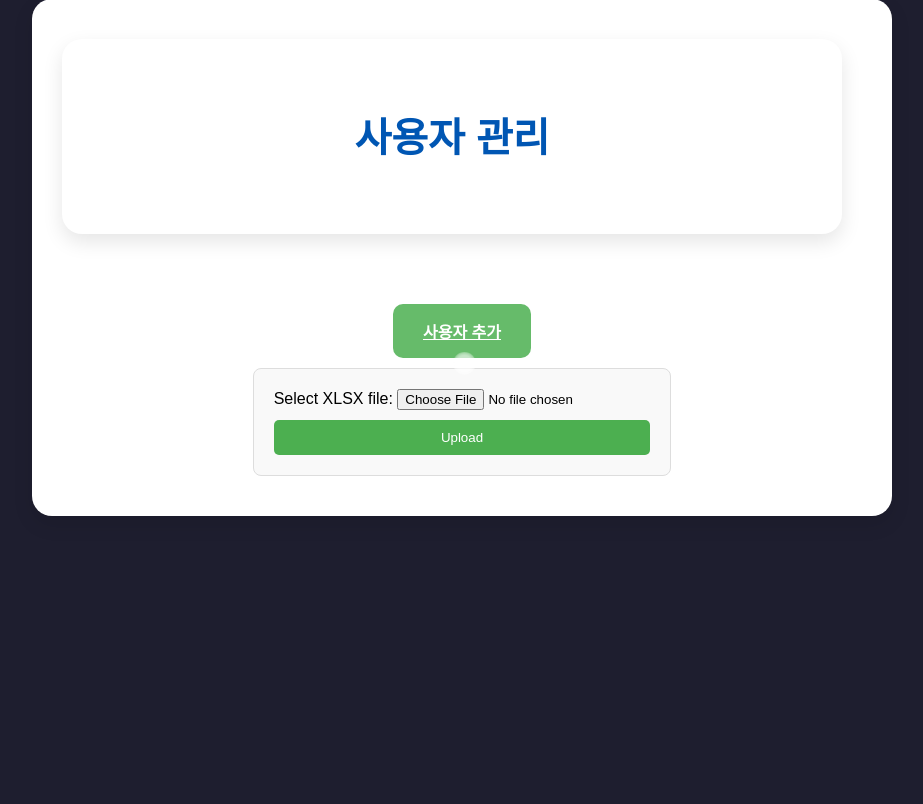
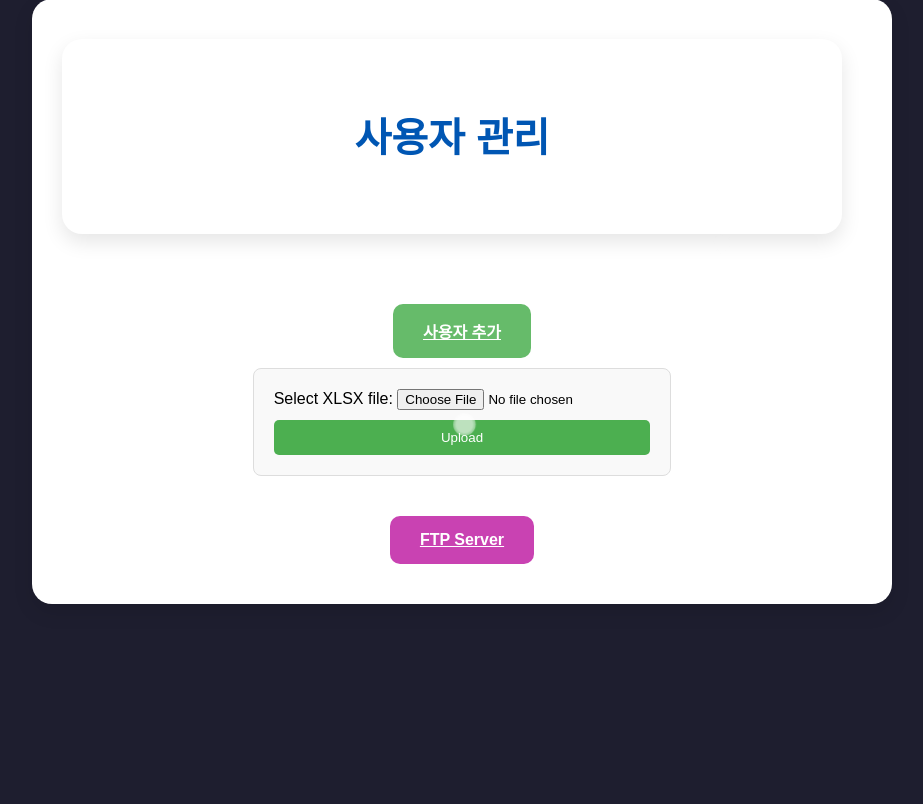
Before and after one commit to yunkijung/sk-python-group, a Flask app: page /admin in a window 1280 px wide. Shown: the part 51-855 px from the top of the page, without its empty margins (178-1101 px from the left). Run offline with Flask 3, Linux system fonts and the light colour scheme; data that the repository does not hold is empty.

Commit message:
ftp server function and page added

```diff
--- a/app.py
+++ b/app.py
@@ -10,11 +10,14 @@ from utils.slack import send_to_slack, send_to_slack_with_file, send_to_slack_fo
 from utils.email import send_certificate_email, send_notification_email
 import pandas as pd
 from werkzeug.utils import secure_filename
+import ftplib
 
 load_dotenv()
 
 SLACK_CHANNEL = os.getenv("SLACK_CHANNEL")
-
+FTP_ID = os.getenv("FTP_ID")
+FTP_PW = os.getenv("FTP_PW")
+FTP_HOST = os.getenv("FTP_HOST")
 app = Flask(__name__)
 app.secret_key = os.urandom(24)
 
@@ -269,12 +272,54 @@ def upload_xlsx():
 
             send_to_slack_for_xlsx(SLACK_CHANNEL, file_path)
 
+            hostname = FTP_HOST
+            ftp = ftplib.FTP(hostname)
+            ftp.login(FTP_ID, FTP_PW)
+
+            with open(file_path, 'rb') as f:
+                ftp.storbinary('STOR ' + filename, f)
+
             return jsonify({"message": "File successfully uploaded and data inserted into MongoDB"}), 200
 
         except Exception as e:
             return jsonify({"error": f"Error processing file: {str(e)}"}), 500
 
     return jsonify({"error": "Invalid file format. Only .xlsx allowed."}), 400
+
+
+@app.route('/ftp', methods=['GET'])
+def ftp_get():
+    hostname = FTP_HOST  # Your FTP host (IP or domain)
+    ftp = ftplib.FTP(hostname)
+    ftp.login(FTP_ID, FTP_PW)
+
+    # List to store the processed file information
+    file_list = []
+
+    # Callback function to capture the lines of 'LIST' command
+    def handle_line(line):
+        # Split the line into parts (based on a UNIX-style 'ls -l' listing)
+        parts = line.split()
+        if len(parts) >= 9:
+            file_type = 'Directory' if parts[0].startswith('d') else 'File'
+            file_name = parts[8]  # File name is typically the 9th element
+            file_size = parts[4]  # File size is typically the 5th element
+
+            # Append a dictionary of processed data
+            file_list.append({
+                'type': file_type,
+                'name': file_name,
+                'size': file_size
+            })
+
+    # Retrieve the list of files from FTP using the 'LIST' command
+    ftp.retrlines('LIST', handle_line)
+
+    # Close FTP connection
+    ftp.quit()
+
+    # Render the template with the processed file_list
+    return render_template("ftp.html", file_list=file_list)
 
 if __name__ == "__main__":
     if not os.path.exists(UPLOAD_FOLDER):
--- a/static/admin.css
+++ b/static/admin.css
@@ -371,3 +371,26 @@ input.editable[disabled] {
     justify-content: space-between;
     gap: 10px;
 }
+
+
+.ftp-btn {
+    margin-top: 30px;
+    display: flex;
+    justify-content: center;
+}
+
+.ftp-btn .btn {
+    background: #c942b2;
+    color: white;
+    padding: 15px 30px;
+    font-size: 1em;
+    border-radius: 10px;
+    cursor: pointer;
+    border: none;
+    font-weight: bold;
+    transition: background 0.3s;
+}
+
+.ftp-btn .btn:hover {
+    background: #b82e67;
+}
--- a/templates/admin.html
+++ b/templates/admin.html
@@ -69,6 +69,9 @@
                     <button type="submit" class="submit-btn">Upload</button>
                 </form>
             </div>
+            <div class="ftp-btn">
+                <a href="{{ url_for('ftp_get') }}" class="btn">FTP Server</a>
+            </div>
         </div>
 
         <div id="responseMessage"></div>
```
Also changed, not shown: static/ftp.css (added, +38 -0 lines), templates/ftp.html (added, +35 -0 lines).
